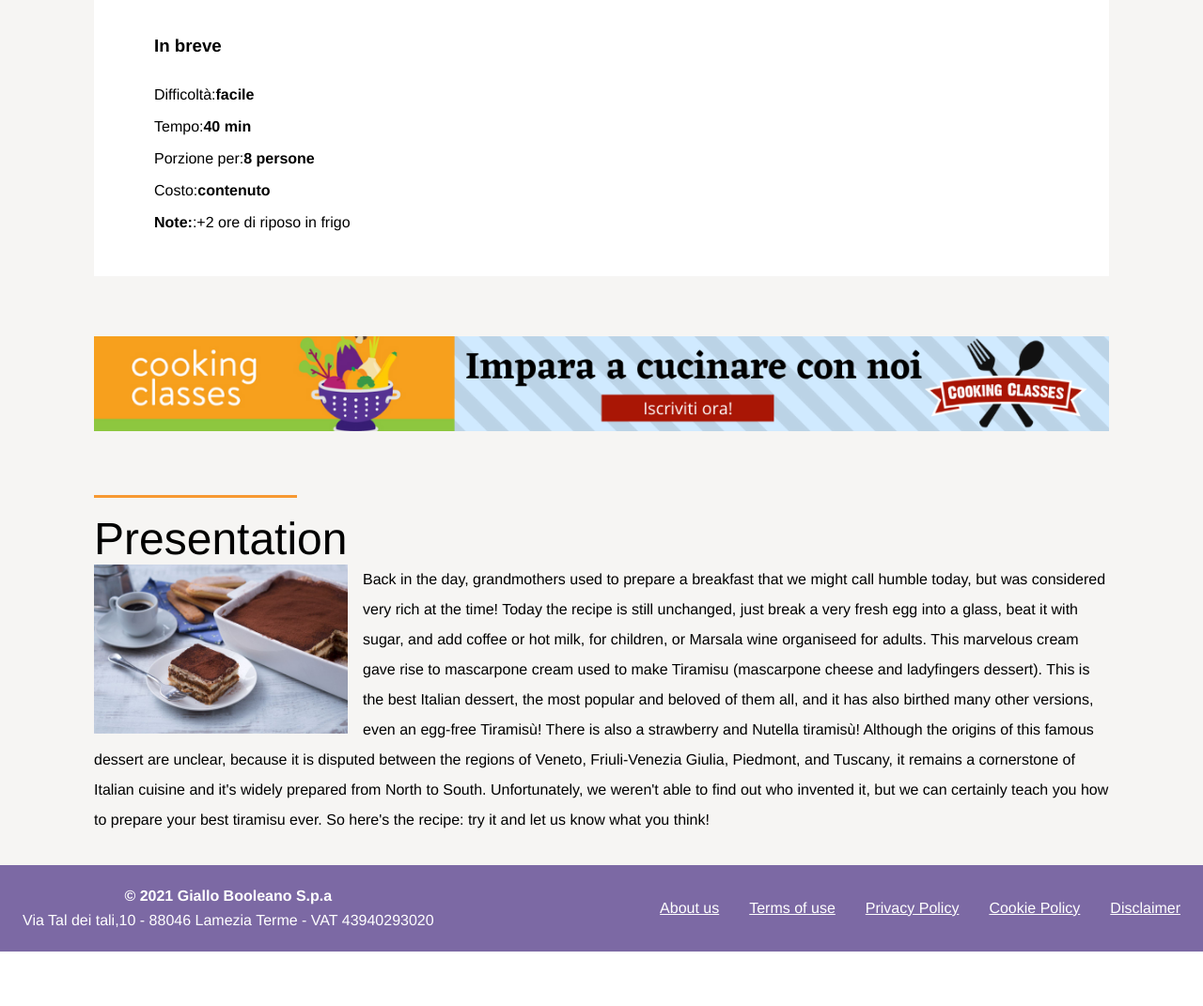
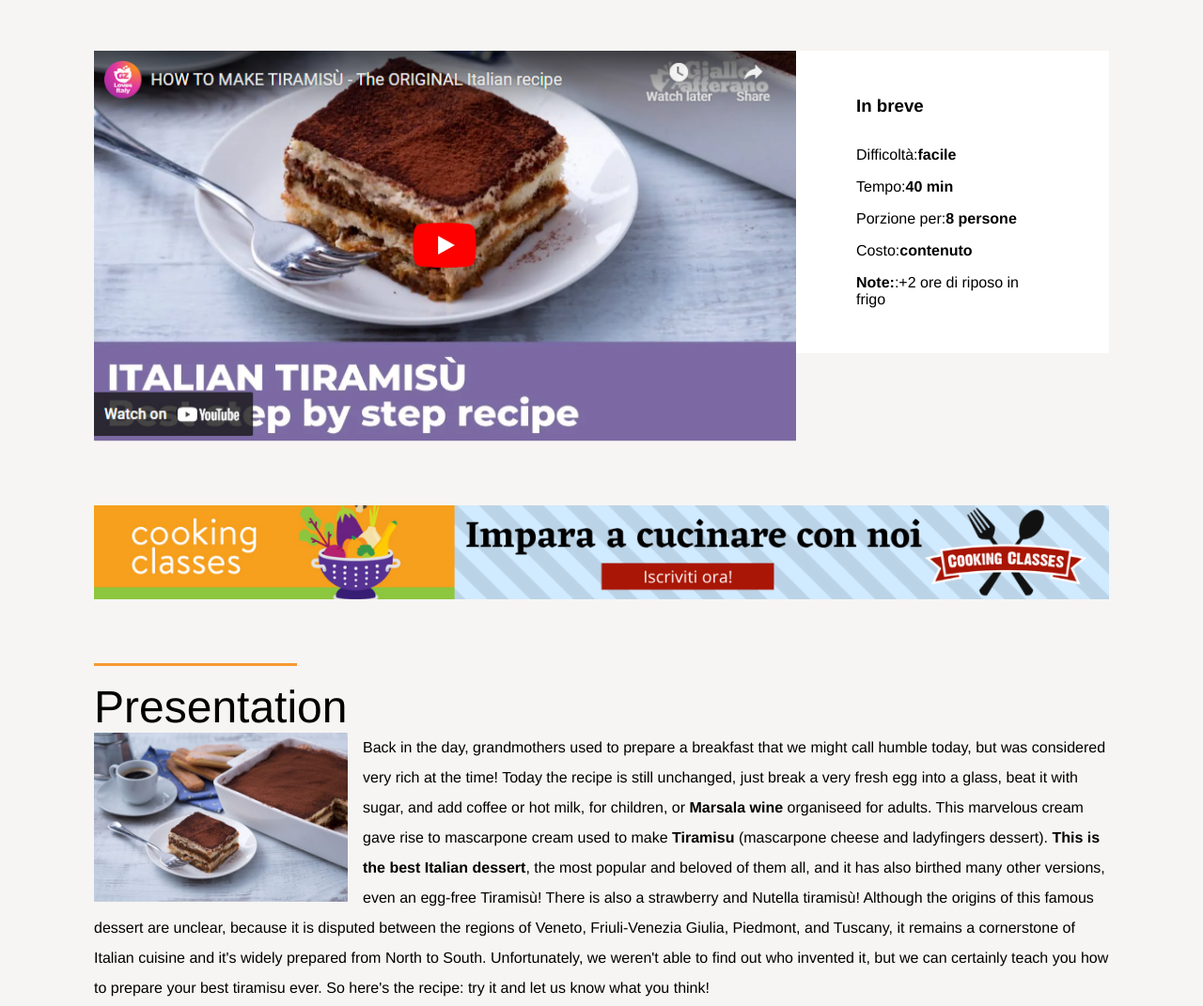
Before and after one commit to fabiogerritferrari/html-css-responsive-layout, a plain HTML site: page index.html in a window 1280 px wide. Shown: the part 180-1251 px from the top of the page at 94% size. Before the commit the page ends 1193 px from the top, so only its background shows below. Drawn offline with Linux system fonts and the light colour scheme.

Commit message:
inseriti span nel paragrafo di presentation, creata classe bold per gli span, inserita immagine del video cambiata grandezza in base alla query e spostata la intro al di fuori della section plate

```diff
--- a/css/style.css
+++ b/css/style.css
@@ -13,6 +13,10 @@
 
 .container{
     padding: 2rem 2rem;
+}
+
+.font-w-800{
+    font-weight: 800;
 }
 
 /* ?Header */
@@ -38,6 +42,15 @@ main{
     flex-direction: column;
 }
 
+.plate-video{
+    position: relative;
+}
+
+.plate-video > img{
+    width: 100%;
+    height: auto;
+}
+
 .plate-name{
     margin-bottom: 1rem;
     font-size: 2rem;
@@ -61,10 +74,6 @@ main{
     list-style: none;
     flex-direction: column;
     gap: 1rem;
-}
-
-.plate-description > ul > li > span{
-    font-weight: 800;
 }
 
 .adv{
@@ -155,6 +164,7 @@ footer address{
         flex-direction:row;
         justify-content:space-between;
         padding:1.5rem 1.5rem;
+        text-align: start;
     }
 
     .container{
@@ -162,4 +172,12 @@ footer address{
     margin:0 auto;
     }
 
+    .plate{
+        flex-direction: row;
+        }
+
+    .plate-video > img{
+        flex-basis: 50%;
+    }
+
 }
--- a/index.html
+++ b/index.html
@@ -15,23 +15,23 @@
         </h1>
     </header>
     <main>
+        <section class="intro-plate container">
+            <h3 class="plate-category">DOLCI E DESSERT</h3>
+            <h2 class="plate-name">Tiramisù</h2>
+        </section>
         <section class="plate d-flex container">
-            <section class="intro">
-                <h3 class="plate-category">DOLCI E DESSERT</h3>
-                <h2 class="plate-name">Tiramisù</h2>
-            </section>
             <section class="video">
-                <div class="plate-video"></div>
+                <div class="plate-video"><img src="img/image (10).png" alt="link al video youtube di preparazione al piatto qua sotto descritto"></div>
             </section>
             <section class="description">
                 <div class="plate-description">
                     <h3>In breve</h3>
                     <ul class="d-flex">
-                        <li>Difficoltà:<span>facile</span></li>
-                        <li>Tempo:<span>40 min</span></li>
-                        <li>Porzione per:<span>8 persone</span></li>
-                        <li>Costo:<span>contenuto</span></li>
-                        <li><span>Note:</span>:+2 ore di riposo in frigo</li>
+                        <li>Difficoltà:<span class="font-w-800">facile</span></li>
+                        <li>Tempo:<span class="font-w-800">40 min</span></li>
+                        <li>Porzione per:<span class="font-w-800">8 persone</span></li>
+                        <li>Costo:<span class="font-w-800">contenuto</span></li>
+                        <li><span class="font-w-800">Note:</span>:+2 ore di riposo in frigo</li>
                     </ul>
                 </div>
             </section>
@@ -42,7 +42,7 @@
             <div class="divisor"></div>
             <h2>Presentation</h2>
             <figure><img src="img/tiramisu.jpg" alt=""></figure>
-            <p>Back in the day, grandmothers used to prepare a breakfast that we might call humble today, but was considered very rich at the time! Today the recipe is still unchanged, just break a very fresh egg into a glass, beat it with sugar, and add coffee or hot milk, for children, or Marsala wine organiseed for adults. This marvelous cream gave rise to mascarpone cream used to make Tiramisu (mascarpone cheese and ladyfingers dessert). This is the best Italian dessert, the most popular and beloved of them all, and it has also birthed many other versions, even an egg-free Tiramisù! There is also a strawberry and Nutella tiramisù! Although the origins of this famous dessert are unclear, because it is disputed between the regions of Veneto, Friuli-Venezia Giulia, Piedmont, and Tuscany, it remains a cornerstone of Italian cuisine and it's widely prepared from North to South. Unfortunately, we weren't able to find out who invented it, but we can certainly teach you how to prepare your best tiramisu ever. So here's the recipe: try it and let us know what you think!</p>
+            <p>Back in the day, grandmothers used to prepare a breakfast that we might call humble today, but was considered very rich at the time! Today the recipe is still unchanged, just break a very fresh egg into a glass, beat it with sugar, and add coffee or hot milk, for children, or <span class="font-w-800">Marsala wine</span> organiseed for adults. This marvelous cream gave rise to mascarpone cream used to make <span class="font-w-800">Tiramisu</span> (mascarpone cheese and ladyfingers dessert). <span class="font-w-800">This is the best Italian dessert</span>, the most popular and beloved of them all, and it has also birthed many other versions, even an egg-free Tiramisù! There is also a strawberry and Nutella tiramisù! Although the origins of this famous dessert are unclear, because it is disputed between the regions of Veneto, Friuli-Venezia Giulia, Piedmont, and Tuscany, it remains a cornerstone of Italian cuisine and it's widely prepared from North to South. Unfortunately, we weren't able to find out who invented it, but we can certainly teach you how to prepare your best tiramisu ever. So here's the recipe: try it and let us know what you think!</p>
         </section>
 
 
```
